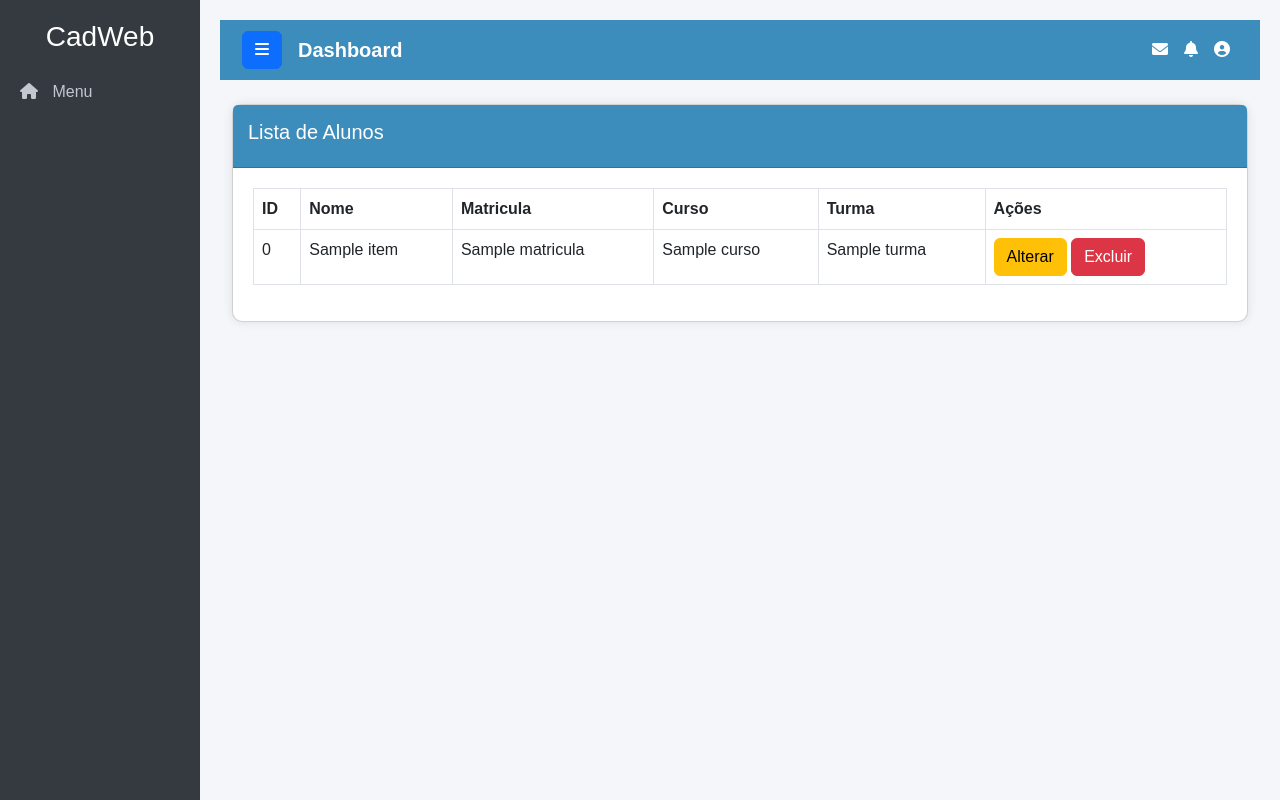
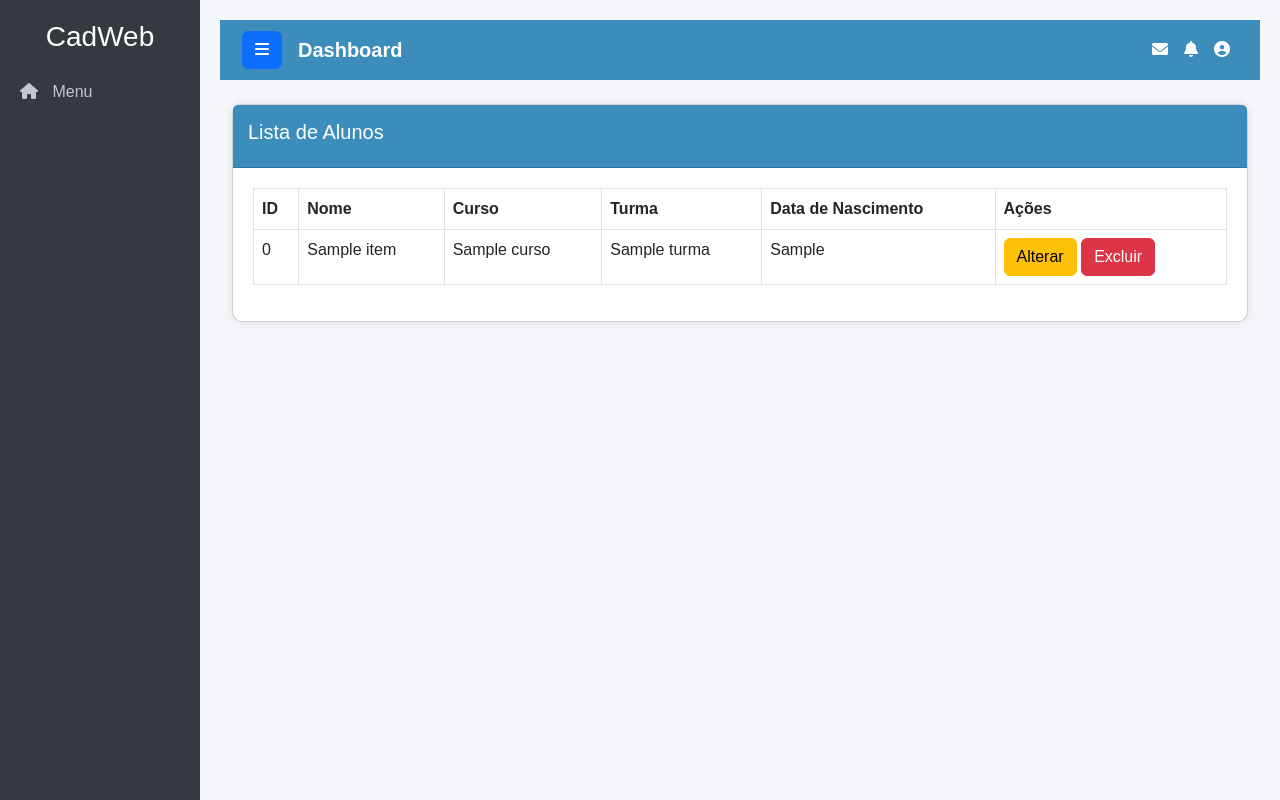
Before and after one commit to Raryy00/piloto, a Django app: template home/templates/listar_alunos.html in a window 1280 px wide. Run offline with Django 5.2, Linux system fonts and the light colour scheme; the template is opened without the code that fills it: most values are stand-ins (such as "Sample title", 1, 10 or a date in 2020).

Commit message:
Atualizar templates de aluno e views para edição e exclusão

```diff
--- a/home/templates/listar_alunos.html
+++ b/home/templates/listar_alunos.html
@@ -1,5 +1,3 @@
-<!-- alunos/templates/listar_alunos.html -->
-
 {% extends "base.html" %}
 
 {% block titulo %} Lista de Alunos {% endblock %}
@@ -10,9 +8,9 @@
     <tr>
       <th scope="col">ID</th>
       <th scope="col">Nome</th>
-      <th scope="col">Matricula</th>
       <th scope="col">Curso</th>
       <th scope="col">Turma</th>
+      <th scope="col">Data de Nascimento</th>
       <th scope="col">Ações</th>
     </tr>
   </thead>
@@ -21,12 +19,12 @@
     <tr>
       <td>{{ forloop.counter0 }}</td>
       <td>{{item.nome}}</td>
-      <td>{{item.matricula}}</td>
       <td>{{item.curso}}</td>
       <td>{{item.turma}}</td>
+      <td>{{item.data_de_nascimento}}</td>
       <td>
-        <button onclick="location='#'" class="btn btn-warning">Alterar</button>
-        <a href="#" class="btn btn-danger" onclick="return confirm('Tem certeza que deseja remover este registro?');">Excluir</a>
+        <a href="{% url 'editar_aluno' item.id %}" class="btn btn-warning">Alterar</a>
+        <a href="{% url 'excluir_aluno' item.id %}" class="btn btn-danger" onclick="return confirm('Tem certeza que deseja remover este registro?');">Excluir</a>
       </td>
     </tr>
     {% endfor %}
```
